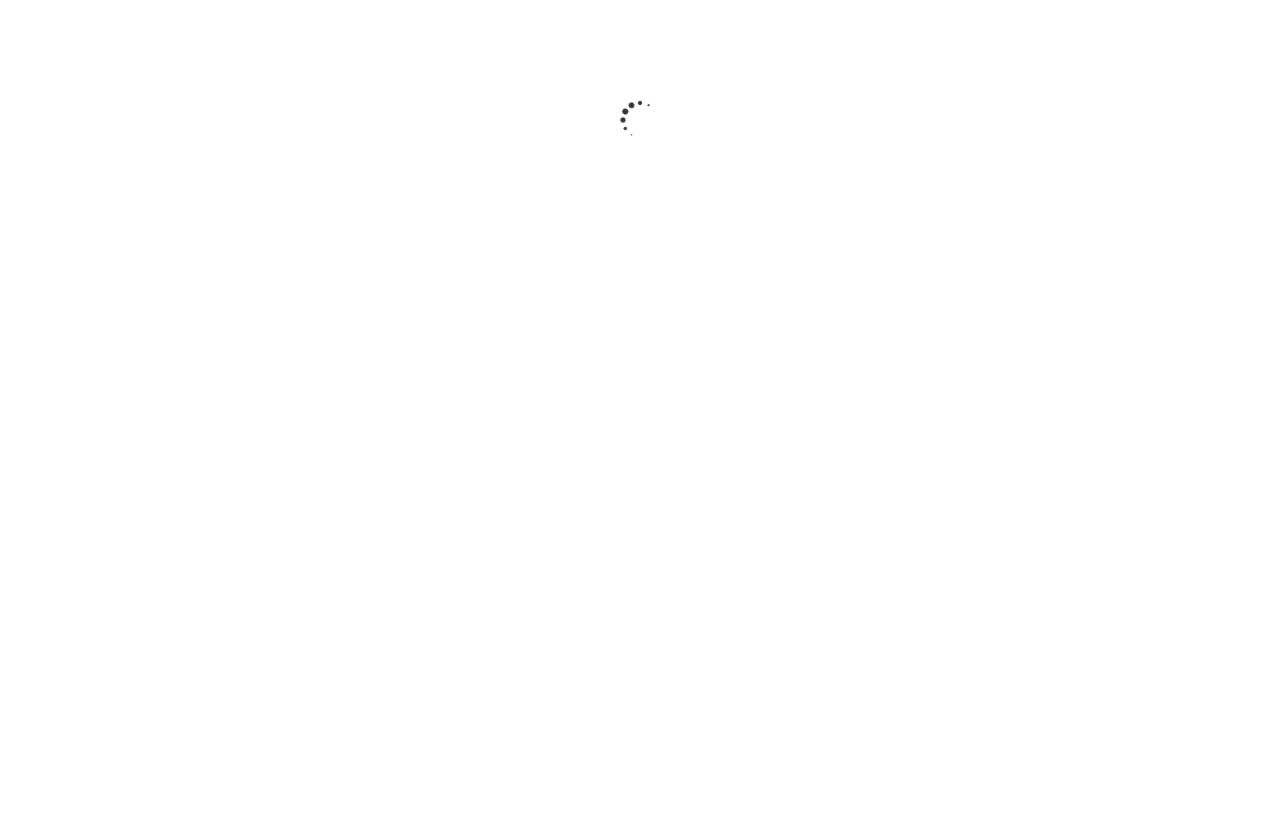
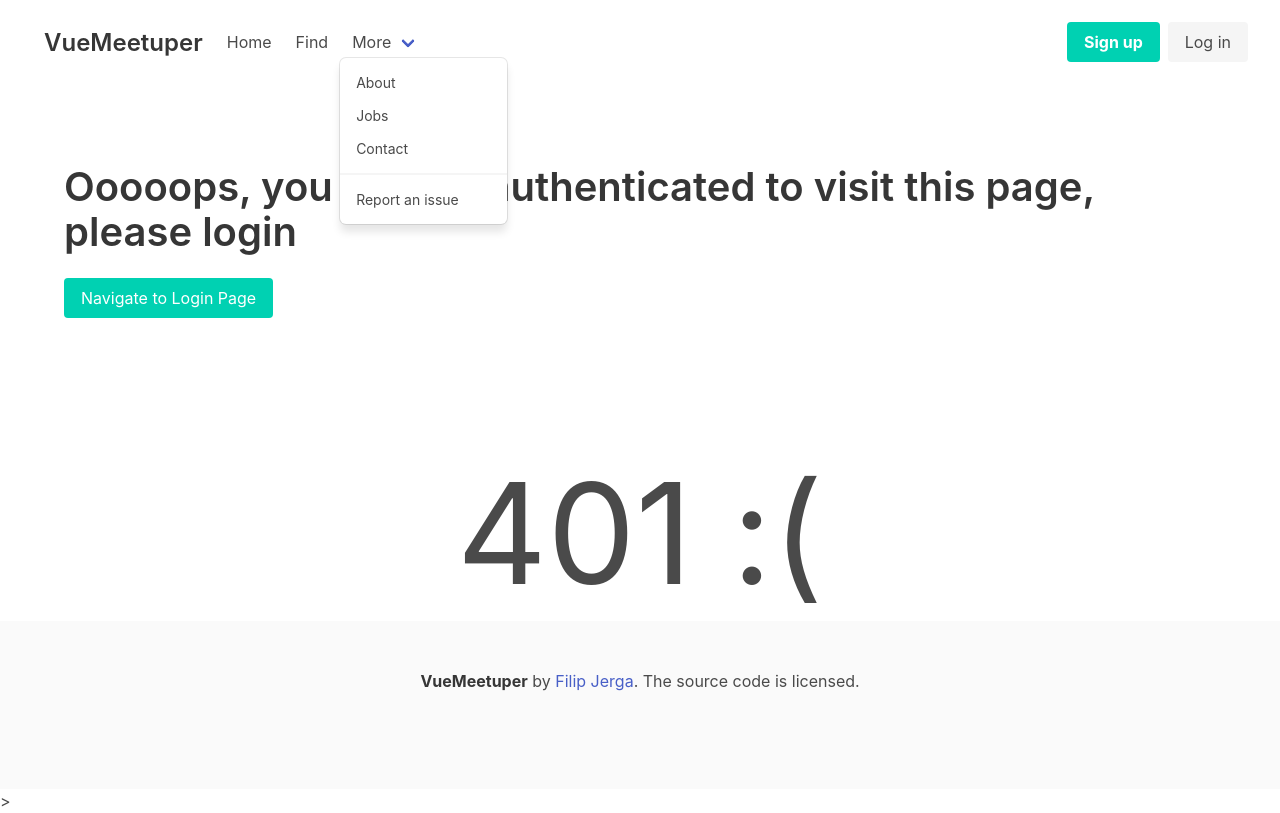
Before and after one commit to tobymatthew/event-meetup, a Vue app: page /401 in a window 1280 px wide. Built offline with nearby package versions, Linux system fonts and the light colour scheme; no server answers.

Commit message:
secrete page

```diff
--- a/src/App.vue
+++ b/src/App.vue
@@ -1,43 +1,54 @@
 <template>
-  <div v-if="isAuthResolved" id="app">
-    <TheNavbar />
-   <router-view/>
-    <TheFooter />
-  </div>
-  <div v-else>
-    <AppSpinner/>
+  <div>
+    <div v-if="isAuthResolved" id="app">
+      <TheNavbar />
+      <router-view />
+      <TheFooter />
+    </div>
+
+    <!-- <div v-else>
+  <AppSpinner/>
+</div> -->
+
+    <div v-else>
+      <TheNavbar />
+
+      <router-view />
+
+      <TheFooter />>
+    </div>
   </div>
 </template>
 
 <script>
-import TheNavbar from '@/components/shared/TheNavbar'
-import TheFooter from '@/components/shared/TheFooter'
+import TheNavbar from "@/components/shared/TheNavbar";
+import TheFooter from "@/components/shared/TheFooter";
+
 export default {
-  name: 'app',
+  name: "app",
   components: {
-
     TheNavbar,
-    TheFooter
+    TheFooter,
   },
 
-  computed:{
-   isAuthResolved(){
-   return this.$store.state.auth.isAuthResolved
-   }
+  computed: {
+    isAuthResolved() {
+      return this.$store.state.auth.isAuthResolved;
+    },
   },
 
-  created(){
-    this.$store.dispatch('auth/getCurrentUser')
-  }
-}
+  created() {
+    this.$store.dispatch("auth/getCurrentUser");
+  },
+};
 </script>
 
 <style lang="scss">
-@import 'assets/css/spacing.css';
-@import '~bulma/bulma.sass';
+@import "assets/css/spacing.css";
+@import "~bulma/bulma.sass";
 
 #app {
-  font-family: 'Avenir', Helvetica, Arial, sans-serif;
+  font-family: "Avenir", Helvetica, Arial, sans-serif;
   -webkit-font-smoothing: antialiased;
   -moz-osx-font-smoothing: grayscale;
   color: #2c3e50;
@@ -64,7 +75,8 @@ export default {
   padding: 3rem 1.5rem;
 }
 .hero-bg {
-  background-image: linear-gradient(rgba(0, 0, 0, 0.4), rgba(0, 0, 0, 0.4)), url('https://images.unsplash.com/photo-1531263060782-b024de9b9793?ixlib=rb-1.2.1&ixid=eyJhcHBfaWQiOjEyMDd9&auto=format&fit=crop&w=1650&q=80');
+  background-image: linear-gradient(rgba(0, 0, 0, 0.4), rgba(0, 0, 0, 0.4)),
+    url("https://images.unsplash.com/photo-1531263060782-b024de9b9793?ixlib=rb-1.2.1&ixid=eyJhcHBfaWQiOjEyMDd9&auto=format&fit=crop&w=1650&q=80");
   background-size: cover;
   background-repeat: no-repeat;
   background-attachment: fixed;
--- /dev/null
+++ b/src/pages/PageNotAuthenticated.vue
@@ -0,0 +1,23 @@
+<template>
+  <div class="container">
+    <errorView
+      :title="
+        'Ooooops, you are not authenticated to visit this page, please login'
+      "
+      :status="'401'"
+      :navigateToPage="'PageLogin'"
+      :navigateToText="'Navigate to Login Page'"
+    />
+  </div>
+</template>
+
+<script>
+import errorView from "@/components/errorView";
+export default {
+  components: {
+    errorView,
+  },
+};
+</script>
+
+<style scoped></style>
--- /dev/null
+++ b/src/pages/PageSecret.vue
@@ -0,0 +1,9 @@
+<template>
+  <h2>I am here</h2>
+</template>
+
+<script>
+export default {};
+</script>
+
+<style></style>
--- a/src/router/index.js
+++ b/src/router/index.js
@@ -1,12 +1,16 @@
 import  Vue from 'vue';
 import Router from 'vue-router';
+import store from '@/store';
 
 import  PageHome from '@/pages/PageHome';
 import  PageMeetupDetail from '@/pages/PageMeetupDetail';
 import  pageMeetupFind from '@/pages/pageMeetupFind';
 import  pageNotFound from '@/pages/pageNotFound';
-import  PageLogin from '@/pages/PageLogin'
-import  PageRegister from '@/pages/PageRegister'
+import  PageLogin from '@/pages/PageLogin';
+import  PageSecret   from '@/pages/PageSecret';
+import  PageRegister from '@/pages/PageRegister';
+import  PageNotAuthenticated from '@/pages/PageNotAuthenticated'
+
 
 
 
@@ -21,16 +25,35 @@ const router= new Router({
         },
 
         {
+            path:'/find',
+            name: ' pageMeetupFind',
+            component:pageMeetupFind,
+
+        },
+
+        {
+            path:'/secret',
+            name: 'PageSecret',
+            component:PageSecret,
+            beforeEnter (to, from, next) {
+                if (store.getters['auth/isAuthenticated']) {
+                  next ()
+                } else {
+                  next({name: 'PageNotAuthenticated'})
+                }
+              }
+          },
+
+        {
             path:'/meetups/:id',
             name: ' PageMeetupDetail',
             component:PageMeetupDetail
         },
 
-        {
-            path:'/find',
-            name: ' pageMeetupFind',
-            component:pageMeetupFind
-        },
+
+
+
+
         {
             path:'/login',
             name: 'PageLogin',
@@ -42,6 +65,12 @@ const router= new Router({
             name: 'PageRegister',
             component:PageRegister
         },
+      {
+        path: '/401',
+        name: 'PageNotAuthenticated',
+        component: PageNotAuthenticated
+      },
+
 
         {
             path: '*',
--- a/src/store/modules/auth.js
+++ b/src/store/modules/auth.js
@@ -27,7 +27,7 @@ export default {
     },
 
     getCurrentUser({commit}){
-     axios.get("api/v1/users/me")
+     axios.get("api/v1/users/me",{timeout:2000})
       .then(res=>{
         const user=res.data;
         commit("setAuthUser", user);
```
